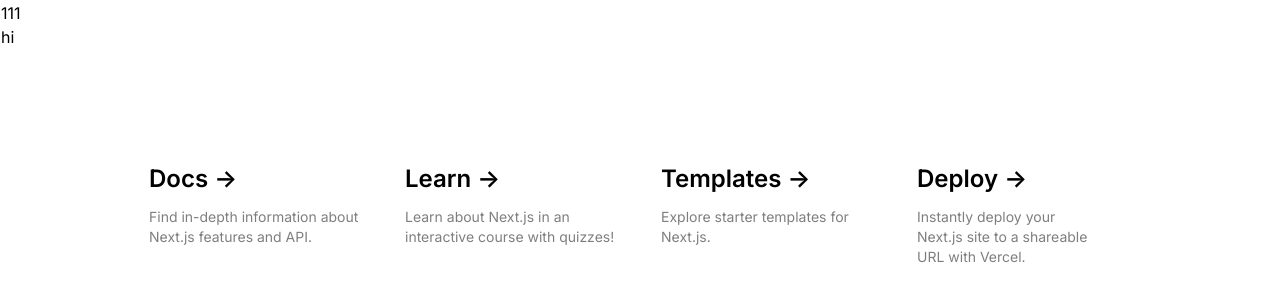
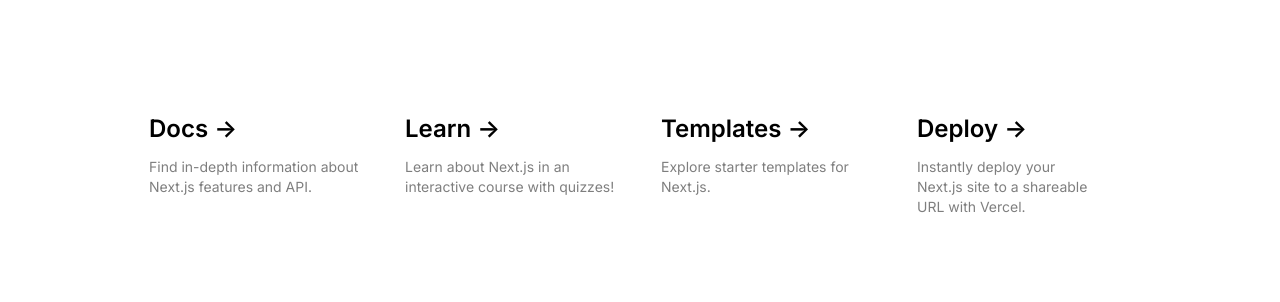
Before and after one commit to BobbyKJH/blog, a Next.js app: page / in a window 1280 px wide. Shown: the top 302 px of the page. Built offline with nearby package versions, Linux system fonts and the light colour scheme.

Commit message:
Feat : RootLayout
- Arrow Function으로 변경
- Layout 공통 Type 설정

Feat     : 새로운 기능 추가
Refactor : 코드 리펙토링
Fix      : 버그 수정
Style    : CSS 수정
Docs     : 문서 추가 및 수정
Rename   : 폴더 이름 수정 및 위치 수정
Remove   : 폴더 삭제

```diff
--- a/src/app/layout.tsx
+++ b/src/app/layout.tsx
@@ -1,28 +1,26 @@
+import React from "react";
+
 import type { Metadata } from "next";
+
 import { Inter } from "next/font/google";
-import "./globals.css";
-import Link from "next/link";
+
+import { Blog } from "@/utils/type";
+
+import "@/app/globals.css";
 
 const inter = Inter({ subsets: ["latin"] });
 
 export const metadata: Metadata = {
-  title: "Create Next App",
+  title: "BobbyKJH Blog",
   description: "Generated by create next app",
 };
 
-export default function RootLayout({
-  children,
-}: Readonly<{
-  children: React.ReactNode;
-}>) {
+const RootLayout: React.FC<Blog.Layout> = ({ children }) => {
   return (
     <html lang="en">
-      <body className={inter.className}>
-        <div className="w-full border border-white bg-[#fff] text-[#000]">
-          <div>111</div>
-          <Link href={"/hi"}>hi</Link>
-        </div>
-        {children}</body>
+      <body className={inter.className}>{children}</body>
     </html>
   );
-}
+};
+
+export default RootLayout;
```
